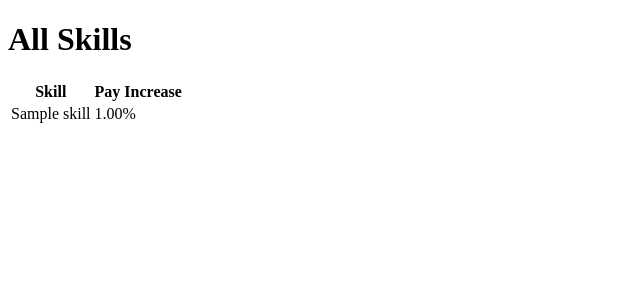
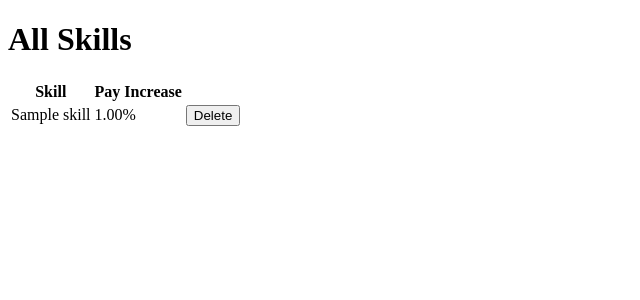
Before and after one commit to csposito1220/employee_management, a Django app: page /skills/ in a window 1280 px wide. Shown: the part 70-370 px from the top of the page, without its empty margins (0-640 px from the left). Run offline with Django 3.2, Linux system fonts and the light colour scheme; tables that the repository leaves empty hold one stand-in row (values such as "Sample post").

Commit message:
add final edits for delete functionality

```diff
--- a/main_app/templates/main_app/skill_list.html
+++ b/main_app/templates/main_app/skill_list.html
@@ -7,6 +7,7 @@
       <tr>
         <th>Skill</th>
         <th>Pay Increase</th>
+        <th></th>
       </tr>
     </thead>
     <tbody>
@@ -14,6 +15,12 @@
         <tr>
           <td>{{ skill.name }}</td>
           <td>{{ skill.pay_increase }}%</td>
+          <td>
+            <form method="post" action="{% url 'skills_delete' skill.id %}">
+              {% csrf_token %}
+              <button type="submit">Delete</button>
+            </form>
+          </td>
         </tr>
       {% endfor %}
     </tbody>
```
Also changed, not shown: main_app/migrations/0003_merge_20231128_1455.py (added).
